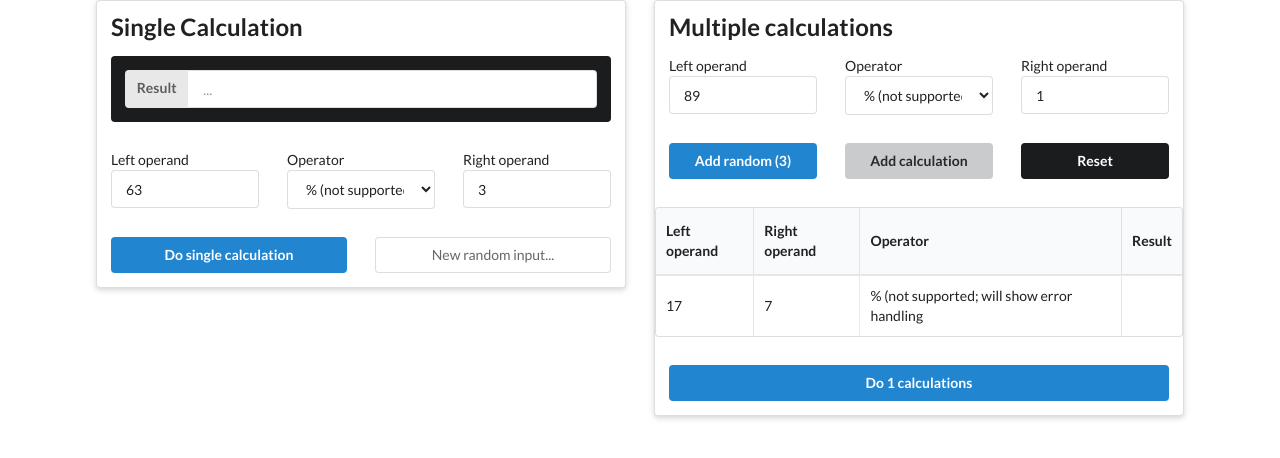
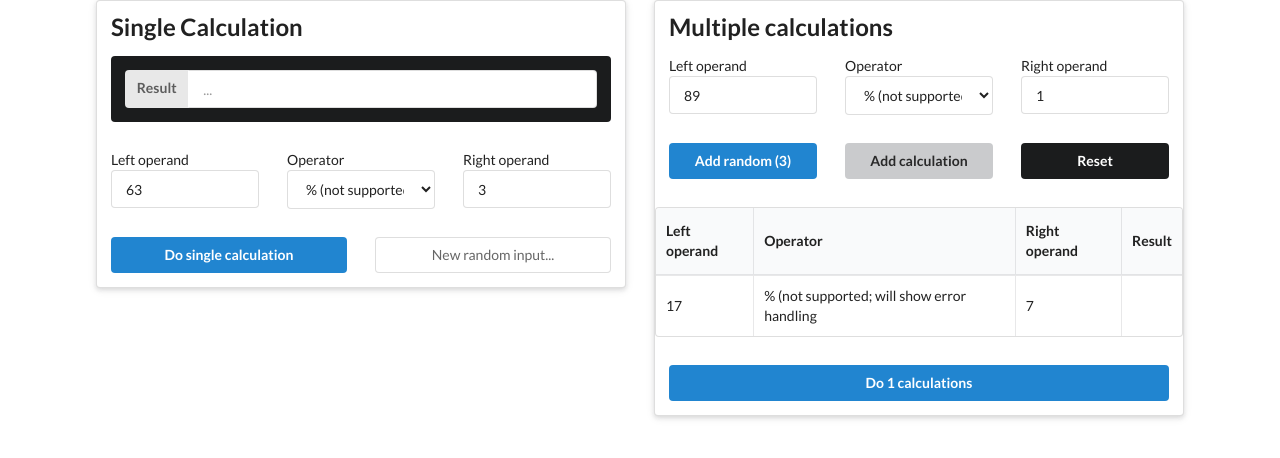
Before and after one commit to hkstwk/Simple-Calculator-Angular-Frontend, an Angular app: page / in a window 1280 px wide. Both pictures are taken after a click on the button "Add calculation". Shown: the top 458 px of the page. Built offline with nearby package versions, Linux system fonts and the light colour scheme.

Commit message:
Angular front end Simple Calculator - Small fixes

```diff
--- a/src/app/multiple-calculations/multiple-calculations.component.html
+++ b/src/app/multiple-calculations/multiple-calculations.component.html
@@ -51,15 +51,15 @@
           <thead>
           <tr>
             <th>Left operand</th>
+            <th>Operator</th>
             <th>Right operand</th>
-            <th>Operator</th>
             <th>Result</th>
           </tr>
           </thead>
           <tr *ngFor="let c of multipleCalcData">
             <td>{{ c.leftOperand }}</td>
+            <td>{{ c.operator }}</td>
             <td>{{ c.rightOperand }}</td>
-            <td>{{ c.operator }}</td>
             <td>{{ c.result }}</td>
           </tr>
         </table>
--- a/src/app/multiple-calculations/multiple-calculations.component.ts
+++ b/src/app/multiple-calculations/multiple-calculations.component.ts
@@ -11,7 +11,7 @@ import {Utils} from "../util/utils";
 })
 export class MultipleCalculationsComponent implements OnInit {
 
-  operators = ['+', '-', '*', '/', '% (not supported; will show error handling'];
+  public operators = Utils.OPERATORS;
 
   public numberOfRandomData : number = Utils.NUMBER_OF_CALCULATIONS;
   public canDoMultipleCalc: boolean = false;
@@ -49,7 +49,6 @@ export class MultipleCalculationsComponent implements OnInit {
 
   private handleMultiResp(resp: Array<CalcResponse>): void {
     console.log("responseBody {}", resp);
-    this.testMultipleCalcRequest = null;
     this.canDoMultipleCalc = false;
     this.multipleCalcData = resp;
   }
--- a/src/app/single-calculation/single-calculation.component.ts
+++ b/src/app/single-calculation/single-calculation.component.ts
@@ -13,7 +13,7 @@ import {Utils} from "../util/utils";
 
 export class SingleCalculationComponent implements OnInit {
 
-    private operators = ['+', '-', '*', '/', '% (not supported; will show error handling'];
+    public operators = Utils.OPERATORS;
 
     public calcdata: CalcResponse;
 
--- a/src/app/util/utils.ts
+++ b/src/app/util/utils.ts
@@ -1,7 +1,7 @@
 import {OnInit} from "@angular/core";
 import {CalcResponse} from "../dto/CalcResponse";
 
-export class Utils implements OnInit {
+export class Utils {
 
   public static OPERATORS : string [] = ['+', '-', '*', '/', '% (not supported; will show error handling'];
   public static NUMBER_OF_CALCULATIONS: number = 3;
@@ -21,5 +21,4 @@ export class Utils implements OnInit {
     }
     return dummyData;
   }
-
 }
```
